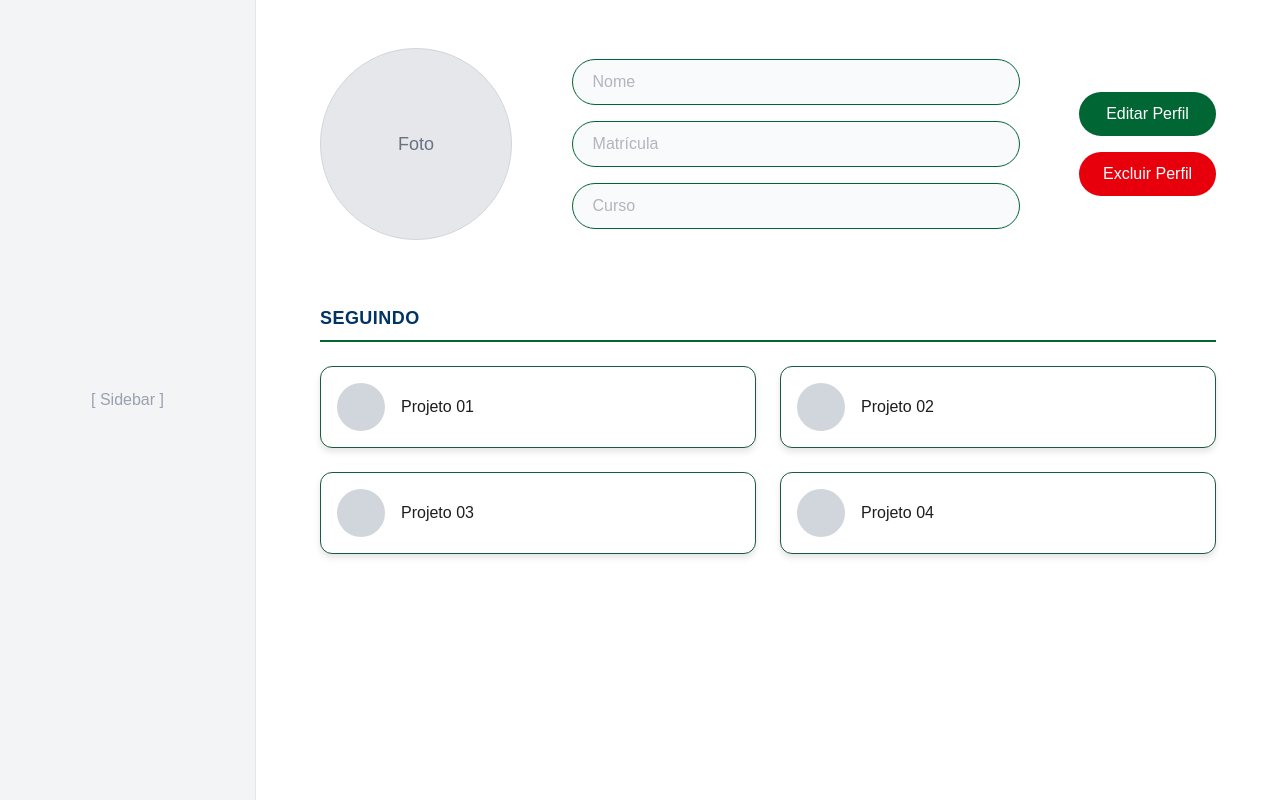
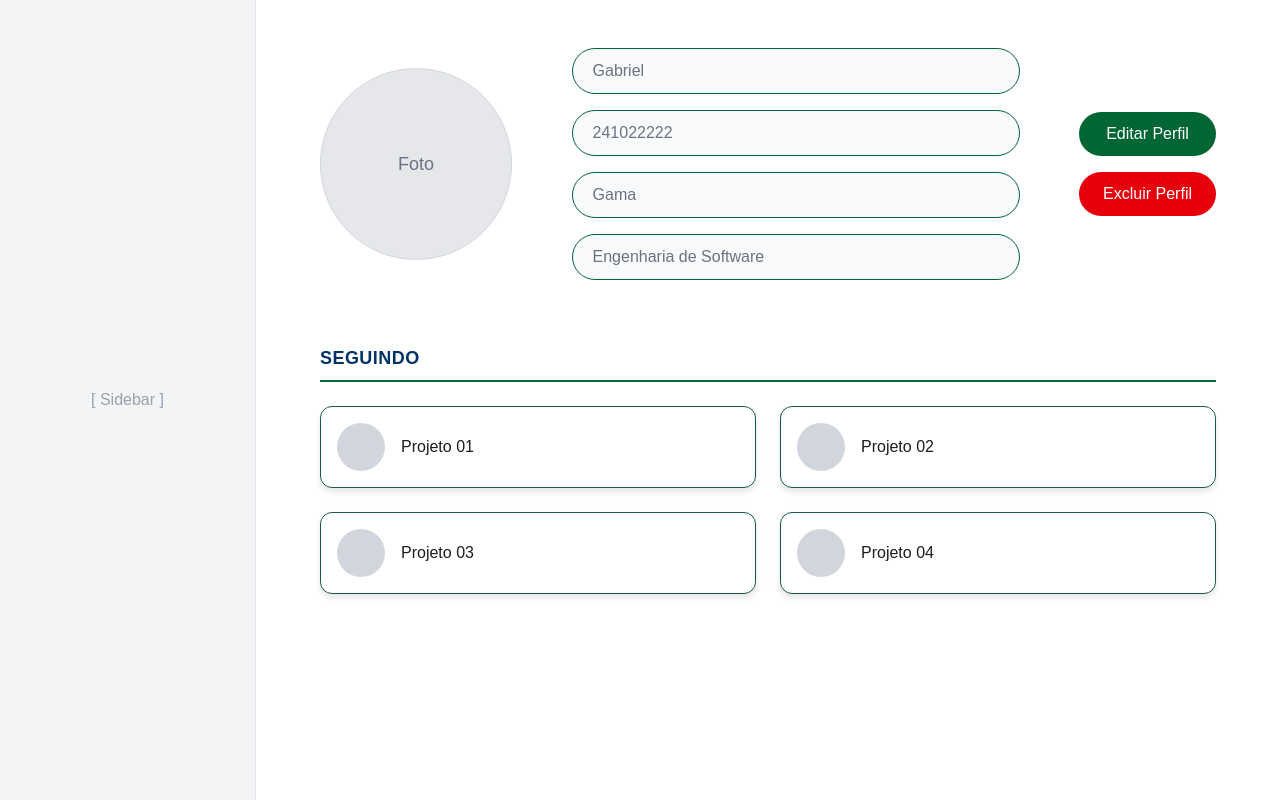
Before and after one commit to mdsreq-fga-unb/REQ-2026.1-T02-ConectaUnB, a Next.js app in the folder apps/front/: page /perfil in a window 1280 px wide. Built offline with nearby package versions, Linux system fonts and the light colour scheme.

Commit message:
feat:transforma campos do perfil em inputs controlados e adiciona enums de campus e curso
Co-authored-by: Pedro Américo <dev.americo@gmail.com>

```diff
--- a/apps/front/app/perfil/page.tsx
+++ b/apps/front/app/perfil/page.tsx
@@ -4,9 +4,145 @@ import { ProjetoCard } from "../components/projetoCard";
 import { useState } from "react"
 // adicionar import para a sidebar caso não esteja no mesmo arquivo
 
+const CAMPUS_OPTIONS = [
+  { value: "DARCY", label: "Darcy Ribeiro" },
+  { value: "CEILANDIA", label: "Ceilândia" },
+  { value: "GAMA", label: "Gama" },
+  { value: "PLANALTINA", label: "Planaltina" },
+];
+
+const CURSO_OPTIONS = [
+  { value: "ADMINISTRACAO", label: "Administração" },
+  { value: "AGRONOMIA", label: "Agronomia" },
+  { value: "ARQUITETURA_E_URBANISMO", label: "Arquitetura e Urbanismo" },
+  { value: "ARQUIVOLOGIA", label: "Arquivologia" },
+  { value: "ARTES_CENICAS", label: "Artes Cênicas" },
+  { value: "ARTES_CENICAS_INTERPRETACAO_TEATRAL", label: "Artes Cênicas - Interpretação Teatral" },
+  { value: "ARTES_VISUAIS", label: "Artes Visuais" },
+  { value: "BIBLIOTECONOMIA", label: "Biblioteconomia" },
+  { value: "BIOTECNOLOGIA", label: "Biotecnologia" },
+  { value: "CIENCIA_DA_COMPUTACAO", label: "Ciência da Computação" },
+  { value: "CIENCIA_POLITICA", label: "Ciência Política" },
+  { value: "CIENCIAS_AMBIENTAIS", label: "Ciências Ambientais" },
+  { value: "CIENCIAS_BIOLOGICAS", label: "Ciências Biológicas" },
+  { value: "CIENCIAS_CONTABEIS", label: "Ciências Contábeis" },
+  { value: "CIENCIAS_ECONOMICAS", label: "Ciências Econômicas" },
+  { value: "CIENCIAS_NATURAIS", label: "Ciências Naturais" },
+  { value: "CIENCIAS_SOCIAIS", label: "Ciências Sociais" },
+  { value: "CIENCIAS_SOCIAIS_ANTROPOLOGIA", label: "Ciências Sociais - Antropologia" },
+  { value: "CIENCIAS_SOCIAIS_LATINO_AMERICANAS", label: "Ciências Sociais Latino-Americanas" },
+  { value: "CIENCIAS_SOCIAIS_SOCIOLOGIA", label: "Ciências Sociais - Sociologia" },
+  { value: "COMPUTACAO", label: "Computação" },
+  { value: "COMUNICACAO_SOCIAL_AUDIOVISUAL", label: "Comunicação Social - Audiovisual" },
+  { value: "COMUNICACAO_SOCIAL_COMUNICACAO_ORGANIZACIONAL", label: "Comunicação Social - Comunicação Organizacional" },
+  { value: "COMUNICACAO_SOCIAL_PUBLICIDADE_E_PROPAGANDA", label: "Comunicação Social - Publicidade e Propaganda" },
+  { value: "DESIGN_PROGRAMACAO_VISUAL", label: "Design - Programação Visual" },
+  { value: "DESIGN_PROJETO_DO_PRODUTO", label: "Design - Projeto do Produto" },
+  { value: "DIREITO", label: "Direito" },
+  { value: "EDUCACAO_DO_CAMPO_CIENCIAS_DA_NATUREZA", label: "Educação do Campo - Ciências da Natureza" },
+  { value: "EDUCACAO_DO_CAMPO_CIENCIAS_DA_NATUREZA_E_MATEMATICA", label: "Educação do Campo - Ciências da Natureza e Matemática" },
+  { value: "EDUCACAO_DO_CAMPO_LINGUAGENS_ARTES_E_LITERATURA", label: "Educação do Campo - Linguagens, Artes e Literatura" },
+  { value: "EDUCACAO_DO_CAMPO_MATEMATICA", label: "Educação do Campo - Matemática" },
+  { value: "EDUCACAO_FISICA", label: "Educação Física" },
+  { value: "EDUCACAO_FISICA_CICLO_BASICO", label: "Educação Física - Ciclo Básico" },
+  { value: "ENFERMAGEM", label: "Enfermagem" },
+  { value: "ENGENHARIA", label: "Engenharia" },
+  { value: "ENGENHARIA_AEROESPACIAL", label: "Engenharia Aeroespacial" },
+  { value: "ENGENHARIA_AMBIENTAL", label: "Engenharia Ambiental" },
+  { value: "ENGENHARIA_AMBIENTAL_E_SANITARIA", label: "Engenharia Ambiental e Sanitária" },
+  { value: "ENGENHARIA_AUTOMOTIVA", label: "Engenharia Automotiva" },
+  { value: "ENGENHARIA_CIVIL", label: "Engenharia Civil" },
+  { value: "ENGENHARIA_DE_COMPUTACAO", label: "Engenharia de Computação" },
+  { value: "ENGENHARIA_DE_ENERGIA", label: "Engenharia de Energia" },
+  { value: "ENGENHARIA_DE_PRODUCAO", label: "Engenharia de Produção" },
+  { value: "ENGENHARIA_DE_REDES_DE_COMUNICACAO", label: "Engenharia de Redes de Comunicação" },
+  { value: "ENGENHARIA_DE_SOFTWARE", label: "Engenharia de Software" },
+  { value: "ENGENHARIA_ELETRICA", label: "Engenharia Elétrica" },
+  { value: "ENGENHARIA_ELETRONICA", label: "Engenharia Eletrônica" },
+  { value: "ENGENHARIA_FLORESTAL", label: "Engenharia Florestal" },
+  { value: "ENGENHARIA_MECANICA", label: "Engenharia Mecânica" },
+  { value: "ENGENHARIA_MECATRONICA_CONTROLE_E_AUTOMACAO", label: "Engenharia Mecatrônica - Controle e Automação" },
+  { value: "ENGENHARIA_QUIMICA", label: "Engenharia Química" },
+  { value: "ESTATISTICA", label: "Estatística" },
+  { value: "FARMACIA", label: "Farmácia" },
+  { value: "FILOSOFIA", label: "Filosofia" },
+  { value: "FISICA", label: "Física" },
+  { value: "FISICA_COMPUTACIONAL", label: "Física Computacional" },
+  { value: "FISIOTERAPIA", label: "Fisioterapia" },
+  { value: "FONOAUDIOLOGIA", label: "Fonoaudiologia" },
+  { value: "GEOFISICA", label: "Geofísica" },
+  { value: "GEOGRAFIA", label: "Geografia" },
+  { value: "GEOLOGIA", label: "Geologia" },
+  { value: "GESTAO_AMBIENTAL", label: "Gestão Ambiental" },
+  { value: "GESTAO_DE_AGRONEGOCIOS", label: "Gestão de Agronegócios" },
+  { value: "GESTAO_DE_POLITICAS_PUBLICAS", label: "Gestão de Políticas Públicas" },
+  { value: "GESTAO_DO_AGRONEGOCIO", label: "Gestão do Agronegócio" },
+  { value: "HISTORIA", label: "História" },
+  { value: "INTELIGENCIA_ARTIFICIAL", label: "Inteligência Artificial" },
+  { value: "JORNALISMO", label: "Jornalismo" },
+  { value: "LETRAS_LINGUA_E_LITERATURA_JAPONESA", label: "Letras - Língua e Literatura Japonesa" },
+  { value: "LETRAS_LINGUA_ESPANHOLA_E_LITERATURA_ESPANHOLA_E_HISPANO_AMERICANA", label: "Letras - Língua Espanhola e Literaturas" },
+  { value: "LETRAS_LINGUA_FRANCESA_E_RESPECTIVA_LITERATURA", label: "Letras - Língua Francesa e Literatura" },
+  { value: "LETRAS_LINGUA_INGLESA_E_RESPECTIVA_LITERATURA", label: "Letras - Língua Inglesa e Literatura" },
+  { value: "LETRAS_LINGUA_PORTUGUESA_E_RESPECTIVA_LITERATURA", label: "Letras - Língua Portuguesa e Literatura" },
+  { value: "LETRAS_PORTUGUES_DO_BRASIL_COMO_SEGUNDA_LINGUA", label: "Letras - Português do Brasil como Segunda Língua" },
+  { value: "LETRAS_TRADUCAO_ESPANHOL", label: "Letras - Tradução Espanhol" },
+  { value: "LETRAS_TRADUCAO_FRANCES", label: "Letras - Tradução Francês" },
+  { value: "LETRAS_TRADUCAO_INGLES", label: "Letras - Tradução Inglês" },
+  { value: "LINGUA_DE_SINAIS_BRASILEIRA_PORTUGUES_COMO_SEGUNDA_LINGUA", label: "Língua de Sinais Brasileira/Português" },
+  { value: "LINGUAS_ESTRANGEIRAS_APLICADAS_MSI", label: "Línguas Estrangeiras Aplicadas (MSI)" },
+  { value: "MATEMATICA", label: "Matemática" },
+  { value: "MEDICINA", label: "Medicina" },
+  { value: "MEDICINA_VETERINARIA", label: "Medicina Veterinária" },
+  { value: "MUSEOLOGIA", label: "Museologia" },
+  { value: "MUSICA", label: "Música" },
+  { value: "MUSICA_CANTO", label: "Música - Canto" },
+  { value: "MUSICA_CLARINETA", label: "Música - Clarineta" },
+  { value: "MUSICA_COMPOSICAO", label: "Música - Composição" },
+  { value: "MUSICA_CONTRABAIXO", label: "Música - Contrabaixo" },
+  { value: "MUSICA_FAGOTE", label: "Música - Fagote" },
+  { value: "MUSICA_FLAUTA", label: "Música - Flauta" },
+  { value: "MUSICA_OBOE", label: "Música - Oboé" },
+  { value: "MUSICA_PIANO", label: "Música - Piano" },
+  { value: "MUSICA_REGENCIA", label: "Música - Regência" },
+  { value: "MUSICA_SAXOFONE", label: "Música - Saxofone" },
+  { value: "MUSICA_TROMBONE", label: "Música - Trombone" },
+  { value: "MUSICA_TROMPA", label: "Música - Trompa" },
+  { value: "MUSICA_TROMPETE", label: "Música - Trompete" },
+  { value: "MUSICA_VIOLA", label: "Música - Viola" },
+  { value: "MUSICA_VIOLAO", label: "Música - Violão" },
+  { value: "MUSICA_VIOLINO", label: "Música - Violino" },
+  { value: "MUSICA_VIOLONCELO", label: "Música - Violoncelo" },
+  { value: "NUTRICAO", label: "Nutrição" },
+  { value: "ODONTOLOGIA", label: "Odontologia" },
+  { value: "PSICOLOGIA", label: "Psicologia" },
+  { value: "QUIMICA", label: "Química" },
+  { value: "QUIMICA_TECNOLOGICA", label: "Química Tecnológica" },
+  { value: "RELACOES_INTERNACIONAIS", label: "Relações Internacionais" },
+  { value: "SAUDE_COLETIVA", label: "Saúde Coletiva" },
+  { value: "SERVICO_SOCIAL", label: "Serviço Social" },
+  { value: "TEATRO", label: "Teatro" },
+  { value: "TEORIA_CRITICA_E_HISTORIA_DA_ARTE", label: "Teoria, Crítica e História da Arte" },
+  { value: "TURISMO", label: "Turismo" }
+];
+
 export default function PerfilPage() {
   /// Estado que controla se os campos estão liberados para edição
   const [isEditing, setIsEditing] = useState(false);
+
+  // Estado para armazenar os dados do perfil
+  const [formData, setFormData] = useState({
+    nome: "Gabriel",
+    matricula: "241022222",
+    campus: "GAMA",
+    curso: "ENGENHARIA_DE_SOFTWARE",
+  });
+
+  // Função padrão para atualizar o estado quando o utilizador digita ou seleciona algo
+  const handleChange = (e: React.ChangeEvent<HTMLInputElement | HTMLSelectElement>) => {
+    const { name, value } = e.target;
+    setFormData((prev) => ({ ...prev, [name]: value }));
+  };
 
   // Função para alternar o modo de edição
   const toggleEditMode = () => {
@@ -32,25 +168,50 @@ export default function PerfilPage() {
             </div>
 
             {/* dados perfil */}
-<div className="flex-1 w-full space-y-4 max-w-md">
+            <div className="flex-1 w-full space-y-4 max-w-md">
               <input
                 type="text"
+                name="nome"
+                value={formData.nome}
+                onChange={handleChange}
+                disabled={!isEditing}
                 placeholder="Nome"
-                disabled={!isEditing}
                 className="w-full px-5 py-2.5 bg-transparent border border-[#006633] rounded-full text-[#1D1D1D] font-medium focus:outline-none disabled:bg-gray-50 disabled:text-gray-500 transition-colors"
               />
+
               <input
                 type="text"
+                name="matricula"
+                value={formData.matricula}
+                onChange={handleChange}
+                disabled={!isEditing}
                 placeholder="Matrícula"
-                disabled={!isEditing}
                 className="w-full px-5 py-2.5 bg-transparent border border-[#006633] rounded-full text-[#1D1D1D] font-medium focus:outline-none disabled:bg-gray-50 disabled:text-gray-500 transition-colors"
               />
-              <input
-                type="text"
-                placeholder="Curso"
+
+              <select
+                name="campus"
+                value={formData.campus}
+                onChange={handleChange}
                 disabled={!isEditing}
-                className="w-full px-5 py-2.5 bg-transparent border border-[#006633] rounded-full text-[#1D1D1D] font-medium focus:outline-none disabled:bg-gray-50 disabled:text-gray-500 transition-colors"
-              />
+                className="w-full px-5 py-2.5 bg-transparent border border-[#006633] rounded-full text-[#1D1D1D] font-medium focus:outline-none disabled:bg-gray-50 disabled:text-gray-500 transition-colors appearance-none"
+              >
+                {CAMPUS_OPTIONS.map((option) => (
+                  <option key={option.value} value={option.value}>{option.label}</option>
+                ))}
+              </select>
+
+              <select
+                name="curso"
+                value={formData.curso}
+                onChange={handleChange}
+                disabled={!isEditing}
+                className="w-full px-5 py-2.5 bg-transparent border border-[#006633] rounded-full text-[#1D1D1D] font-medium focus:outline-none disabled:bg-gray-50 disabled:text-gray-500 transition-colors appearance-none"
+              >
+                {CURSO_OPTIONS.map((option) => (
+                  <option key={option.value} value={option.value}>{option.label}</option>
+                ))}
+              </select>
             </div>
 
             {/* botões editar e excluir */}
```
